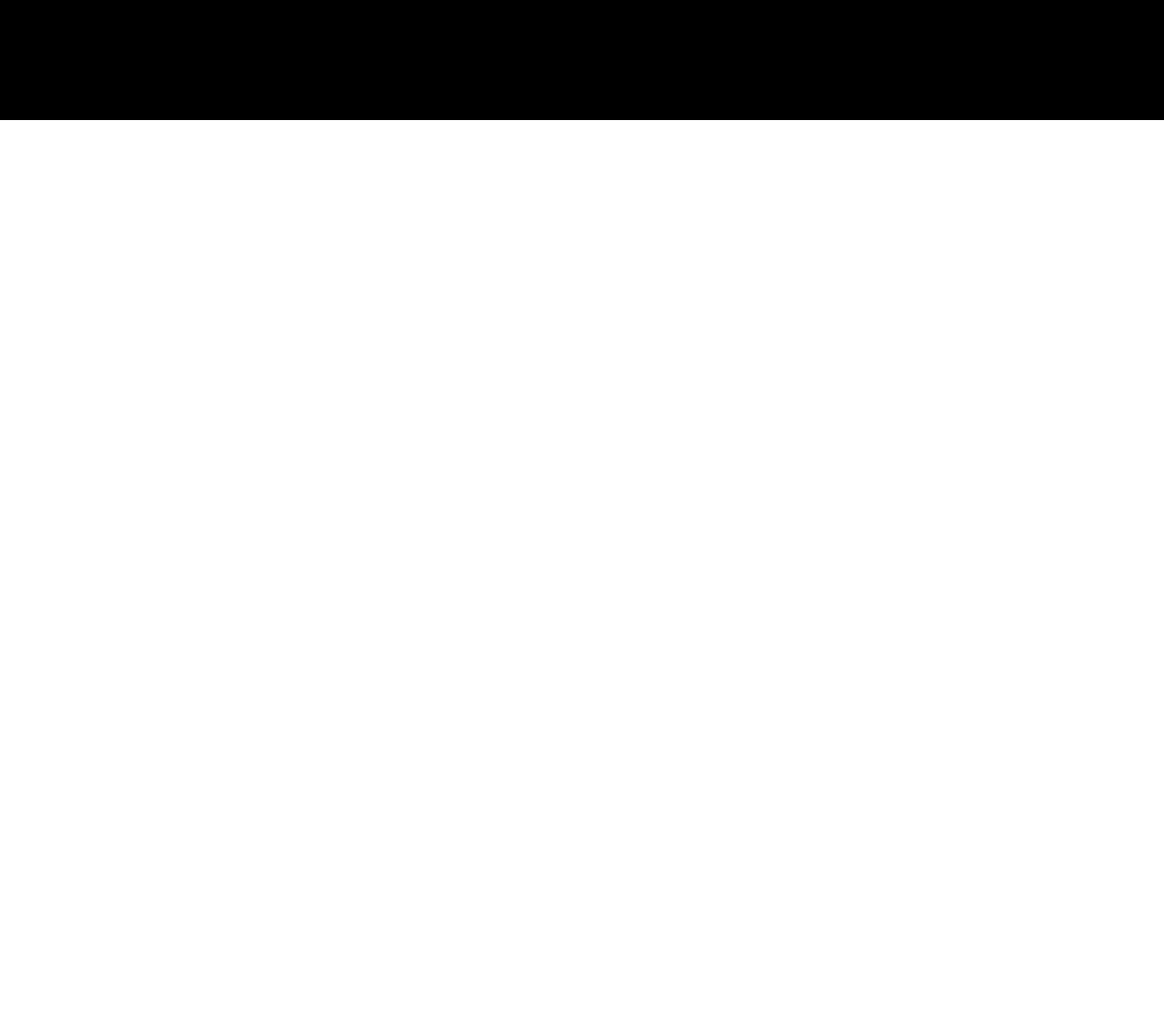
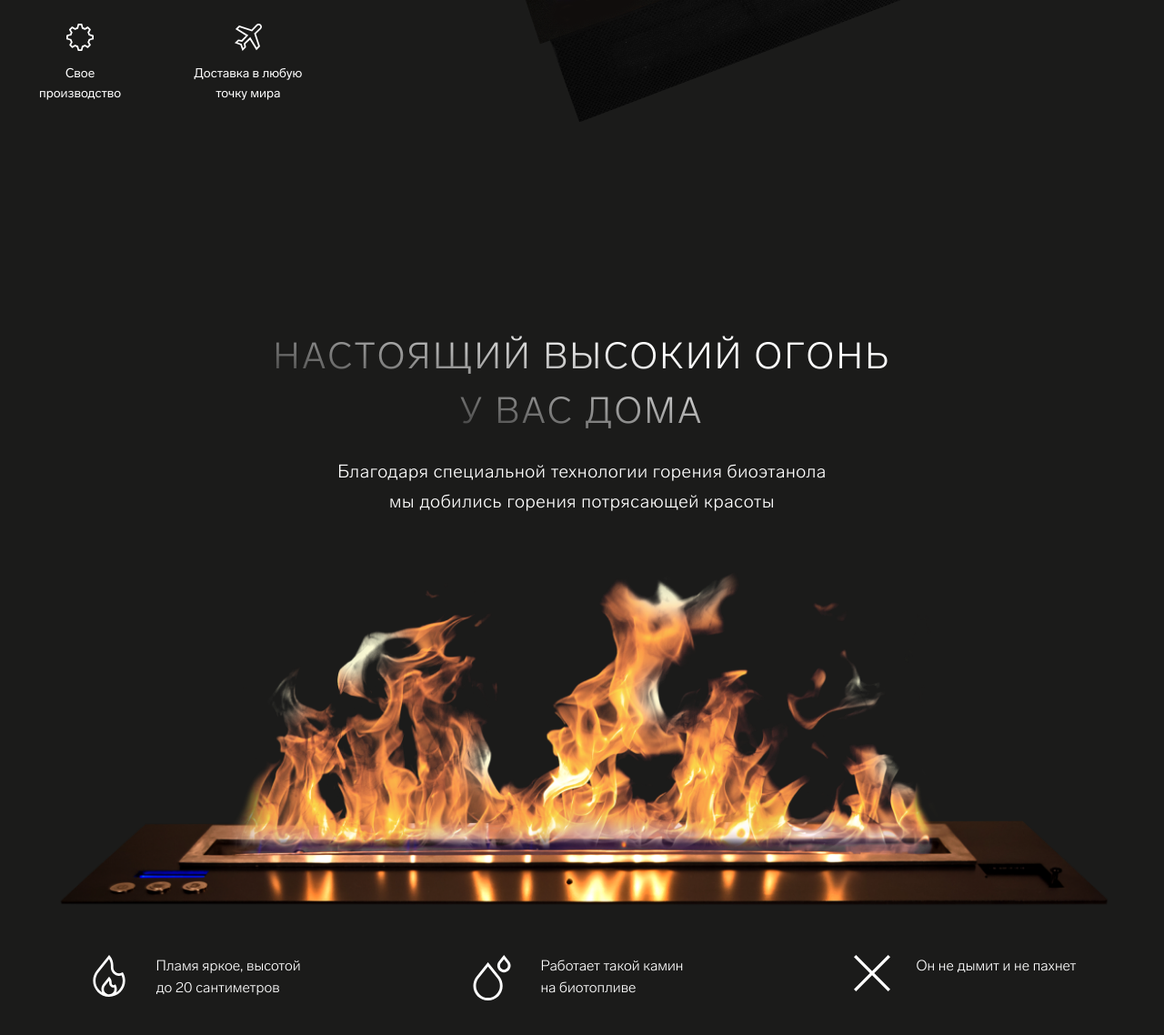
Before and after one commit to DiMoNiO04/elite_fire, a website built with webpack: page src/index.html in a window 1280 px wide. Shown: the part 668-1806 px from the top of the page at 91% size. Before the commit the page ends 800 px from the top, so only its background shows below. Built offline with nearby package versions, Linux system fonts and the light colour scheme.

Commit message:
feat: add section fire

```diff
--- a/src/index.html
+++ b/src/index.html
@@ -1,5 +1,6 @@
 <!DOCTYPE html>
 <html lang="en">
+
 <head>
 	<meta charset="UTF-8">
 	<meta http-equiv="X-UA-Compatible" content="IE=edge">
@@ -17,6 +18,7 @@
 
 	<title>Document</title>
 </head>
+
 <body>
 	<div class="background">
 
@@ -48,7 +50,7 @@
 					<div class="biofireplace__container">
 						<div class="biofireplace__content">
 							<h1 class="biofireplace__title">Автоматические <br>биокамины</h1>
-							<div class="biofireplace__price">от<span>  99 000₽</span></div>
+							<div class="biofireplace__price">от<span> 99 000₽</span></div>
 							<div class="biofireplace__icons">
 								<div class="biofireplace__icon">
 									<img src="./assets/img/svg/gear.svg" alt="gear" class="biofireplace__img">
@@ -60,7 +62,31 @@
 								</div>
 							</div>
 						</div>
-						<img src="./assets/img/kamin-1.png" class="biofireplace__kamin">
+						<img src="./assets/img/kamin-1.png" alt="kamin-1" class="biofireplace__kamin">
+					</div>
+				</div>
+			</section>
+
+			<section class="fire">
+				<div class="container">
+					<div class="fire__container">
+						<h2 class="title fire__title">Настоящий высокий огонь у вас дома</h2>
+						<p class="fire__desc">Благодаря специальной технологии горения биоэтанола мы добились горения потрясающей красоты</p>
+						<img src="./assets/img/kamin-2.png" alt="kamin-2" class="fire__img">
+						<div class="fire__items">
+							<div class="fire__item">
+								<img src="./assets/img/svg/fire.svg" alt="fire" class="fire__icon-fire">
+								<span class="fire__item-desc">Пламя яркое, высотой до 20 сантиметров</span>
+							</div>
+							<div class="fire__item">
+								<img src="./assets/img/svg/h2o.svg" alt="drop" class="fire__icon-drop">
+								<span class="fire__item-desc">Работает такой камин на биотопливе </span>
+							</div>
+							<div class="fire__item">
+								<img src="./assets/img/svg/close.svg" alt="close" class="fire__icon-close">
+								<span class="fire__item-desc">Он не дымит и не пахнет</span>
+							</div>
+						</div>
 					</div>
 				</div>
 			</section>
@@ -68,4 +94,5 @@
 	</div>
 
 </body>
+
 </html>
--- a/src/styles/_style.scss
+++ b/src/styles/_style.scss
@@ -31,10 +31,21 @@ h1, h2, h3, ul, li, p{
 	height: auto;
 }
 
+.title{
+	@include fonts(normal, 300, 40px, 60px, $lab,   transparent);
+	text-align: center;
+	letter-spacing: 0.07em;
+	text-transform: uppercase;
+	background: linear-gradient(195.22deg, #FFFFFF 31.8%, rgba(255, 255, 255, 0) 87.73%);
+	-webkit-background-clip: text;
+	-webkit-text-fill-color: transparent;
+	background-clip: text;
+}
+
 
 //---------Header start----------
 .header{
-	position: fixed;
+	position: relative;
 	left: 0;
 	top: 0;
 	width: 100%;
@@ -149,3 +160,58 @@ h1, h2, h3, ul, li, p{
 }
 
 //---------Biofireplace end-----------
+
+
+
+//--------Fire start---------------
+.fire{
+	padding-top: 227px;
+	padding-bottom: 400px;
+	.container{
+		max-width: 1315px;
+	}
+	&__container{
+		@include flexs(flex, column, flex-start, stretch);
+	}
+}
+
+.fire__title{
+	margin: 0 auto;
+	max-width: 690px;
+	margin-bottom: 21px
+}
+
+.fire__desc{
+	@include fonts(normal, 300, 20px, 33px, $lab,  #FFFFFF);
+	text-align: center;
+	letter-spacing: 0.03em;
+	max-width: 570px;
+	margin: 0 auto;
+}
+
+.fire__items{
+	@include flexs(flex, row, space-around, stretch);
+	.fire__item{
+		@include flexs(flex, row, space-around, stretch);
+		column-gap: 29px;
+		.fire__icon-close{
+			width: 40px;
+			height: 40px;
+		}
+
+		.fire__icon-fire{
+			width: 46px;
+			height: 46px;
+		}
+
+		.fire__icon-drop{
+			width: 50px;
+			height: 50px;
+		}
+		.fire__item-desc{
+			@include fonts(normal, 300, 16px, 24px, $lab,  #FFFFFF);
+			max-width: 177px;
+		}
+	}
+}
+//--------Fire end----------------
```
Also changed, not shown: src/assets/img/kamin-2.png (added), src/assets/img/svg/close.svg (added), src/assets/img/svg/fire.svg (added), src/assets/img/svg/h2o.svg (added).
